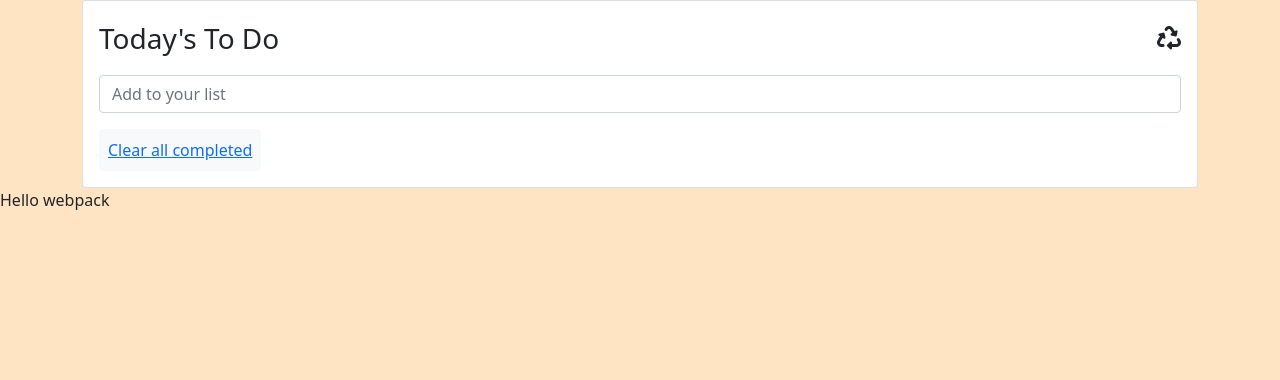
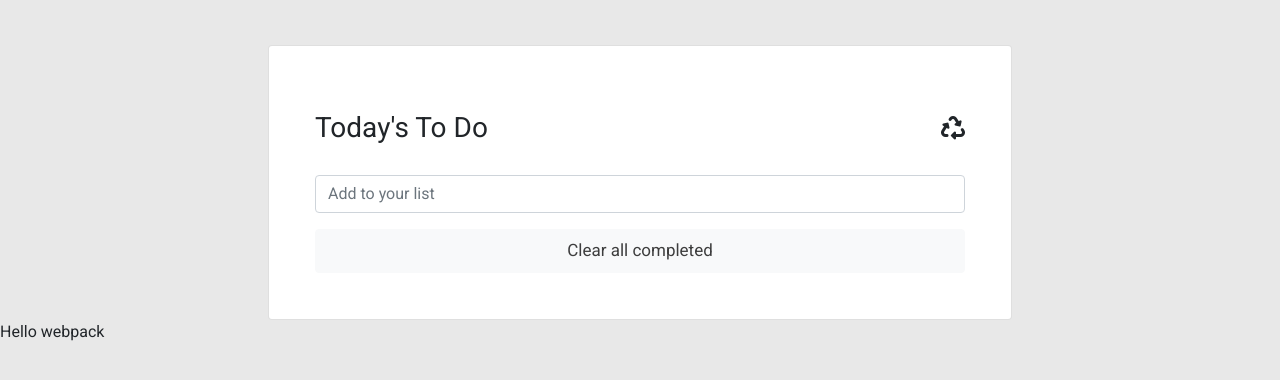
Before and after one commit to jodrack07/todo-list-app, a website built with webpack: page src/index.html in a window 1280 px wide. Built offline with nearby package versions, Linux system fonts and the light colour scheme.

Commit message:
Add the basic stylesheet

```diff
--- a/src/style.css
+++ b/src/style.css
@@ -1,3 +1,47 @@
+* {
+  font-family: 'Roboto', sans-serif;
+}
+
 body {
-  background-color: bisque;
+  background-color: rgba(211, 211, 211, 0.5);
+  margin-top: 45px;
 }
+
+a {
+  text-decoration: none;
+}
+
+li {
+  list-style: none;
+}
+
+.container {
+  width: 60vw;
+}
+
+.card {
+  padding: 30px;
+  background-color: #fff;
+}
+
+.todo-intro {
+  margin: 5px 0;
+  padding: 10px 0;
+  background-color: rgba(255, 255, 255, 0.8);
+}
+
+.delete-all-btn {
+  width: 100%;
+}
+
+.delete-all-btn a {
+  color: #3d3d3d;
+  font-weight: 500;
+  font-size: 17px;
+  cursor: pointer;
+}
+
+.delete-all-btn a:hover {
+  text-decoration: underline;
+  color: dodgerblue;
+}
```
